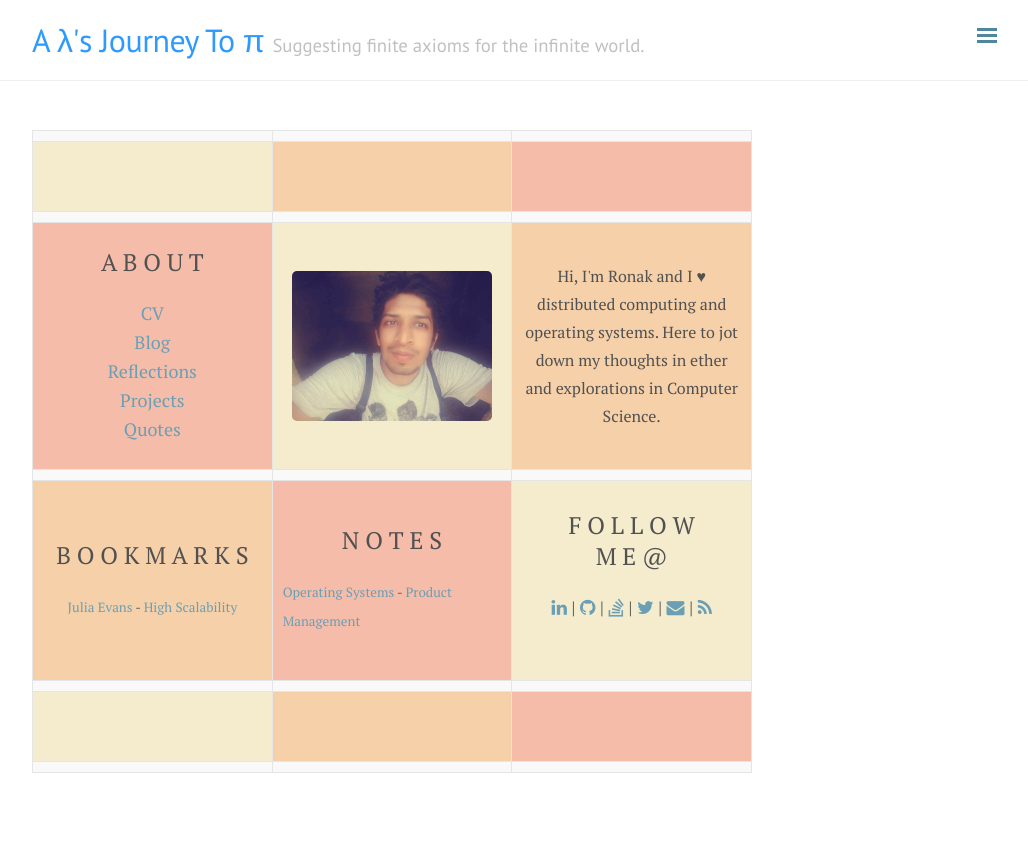
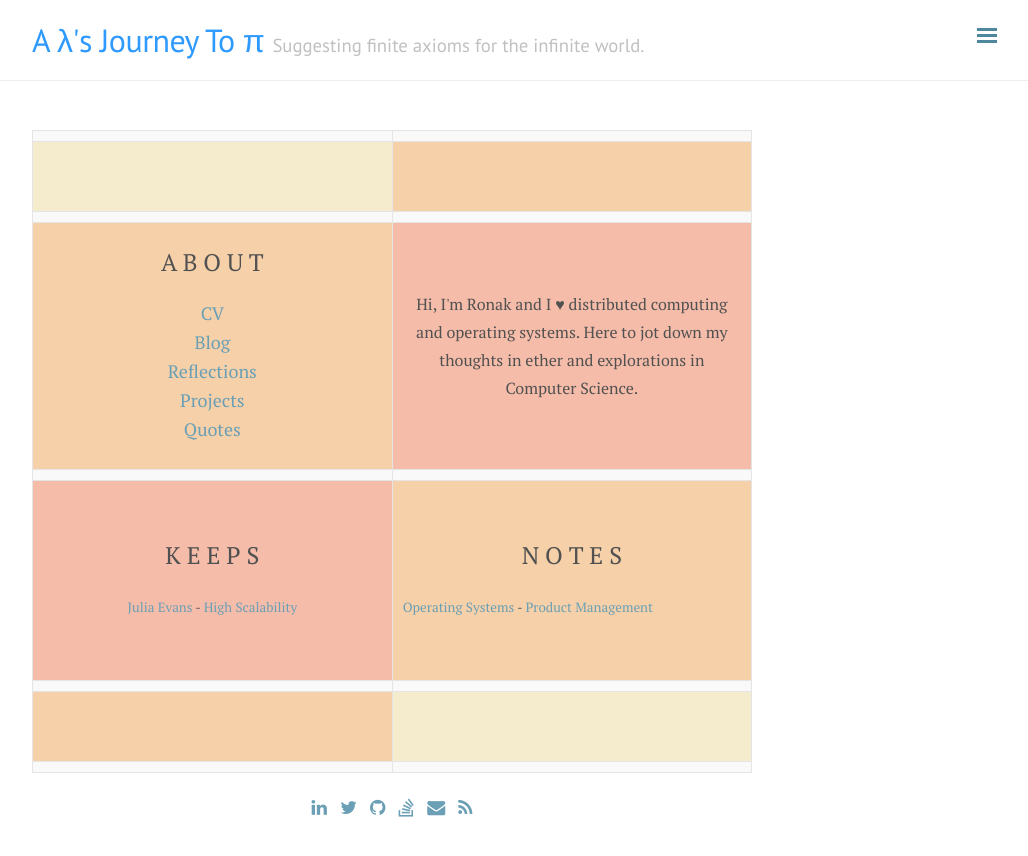
Before and after one commit to rarchk/rarchk.github.io, a Jekyll site: the page built from index.html, in a window 1280 px wide. Shown: the top 856 px of the page, without its empty margins (248-1276 px from the left). Built offline with Jekyll 4.4.1, drawn with Linux system fonts in a browser that asks for light colours; nearby versions of some CDN libraries; comment, search, counter and statistics services are not loaded.

```diff
--- a/index.html
+++ b/index.html
@@ -6,23 +6,23 @@ title: Home
 <article class="post-content">
 <table>
 <tr>
-	<td bgcolor=white width=200 height=0> </td>
-	<td bgcolor=white width=200 height=0> </td>
-	<td bgcolor=white width=200 height=0> </td>
+	<td bgcolor=white width=100 height=0> </td>
+	<td bgcolor=white width=100 height=0> </td>
+
 </tr>
 <tr>
-	<td bgcolor=#F5ECCE width=200 height=70> </td>
-	<td bgcolor=#F5D0A9 width=200 height=70> </td>
-	<td bgcolor=#F5BCA9 width=200 height=70> </td>
+	<td bgcolor=#F5ECCE width=100 height=70> </td>
+	<td bgcolor=#F5D0A9 width=100 height=70> </td>
+
 </tr>
 <tr>
-	<td bgcolor=white width=200 height=0> </td>
-	<td bgcolor=white width=200 height=0> </td>
-	<td bgcolor=white width=200 height=0> </td>
+	<td bgcolor=white width=100 height=0> </td>
+	<td bgcolor=white width=100 height=0> </td>
+
 </tr>
 
 <tr>
-<td bgcolor=#F5BCA9 width=200 height=200>
+<td bgcolor=#F5D0A9 width=100 height=200>
 <p>
 <font size="5">
 <center> A B O U T </center>
@@ -41,15 +41,7 @@ title: Home
 </p>
 </td>
 
-<td bgcolor=#F5ECCE width=200 height=200>
-<p>
-<center>
-	<img width=200 border=0 src="/public/images/profile.jpg" alt="Ronak Kogta" name="picture_link"></a>
-</center>
-</p>
-</td>
-
-<td bgcolor=#F5D0A9 width=200 height=200>
+<td bgcolor=#F5BCA9 width=100 height=200>
 <p>
 <center><font size="3">
 Hi, I'm Ronak and I &#9829; distributed computing and operating systems. Here to jot down my thoughts in ether and explorations in Computer Science.
@@ -58,16 +50,16 @@ Hi, I'm Ronak and I &#9829; distributed computing and operating systems. Here to
 </td>
 </tr>
 <tr>
-	<td bgcolor=red width=200 height=0> </td>
-	<td bgcolor=white width=200 height=0> </td>
-	<td bgcolor=white width=200 height=0> </td>
+	<td bgcolor=red width=100 height=0> </td>
+	<td bgcolor=white width=100 height=0> </td>
+
 </tr>
 
 <tr>
-<td bgcolor=#F5D0A9 width=200 height=200>
+<td bgcolor=#F5BCA9 width=100 height=200>
 <p>
 <font size="5">
-<center> B O O K M A R K S </center>
+<center> K E E P S </center>
 </font>
 
 </p>
@@ -85,70 +77,63 @@ Hi, I'm Ronak and I &#9829; distributed computing and operating systems. Here to
 
 </td>
 
-<td bgcolor=#F5BCA9  width=200 height=200>
+<td bgcolor=#F5D0A9  width=100 height=200>
 <p>
 <font size="5">
 <center> N O T E S  </center>
 </font></p>
 <p>
 	<small>
-		<a href=/blog/NotesOnOS> Operating Systems </a> - <a href="/blog/NotesOnPM"> Product Management </a>
+		<a href="blog/NotesOnOS"> Operating Systems </a> - <a href="blog/NotesOnPM"> Product Management </a>
 	</small>
 </p>
 
 </td>
 
-<td bgcolor=#F5ECCE width=200 height=200>
-<p>
-<font size="5">
-<center>F O L L O W  <br>
- M E @
-</center>
-</font>
-</p>
+</tr>
+<tr>
+	<td bgcolor=red width=100 height=0> </td>
+	<td bgcolor=white width=100 height=0> </td>
+
+</tr>
+
+<tr>
+	<td bgcolor=#F5D0A9 width=100 height=70> </td>
+	<td bgcolor=#F5ECCE width=100 height=70> </td>
+
+</tr>
+<tr>
+	<td bgcolor=white width=100 height=0> </td>
+	<td bgcolor=white width=100 height=0> </td>
+
+</tr>
+
+</table>
 <p>
 <font size="4">
 <center>
 	<a href="https://www.linkedin.com/in/ronakkogta">
           <i class="fa fa-linkedin" aria-hidden="true"></i>
-        </a> |
+        </a> &nbsp;
+        <a href="https://twitter.com/rarchk">
+          <i class="fa fa-twitter" aria-hidden="true"></i>
+        </a> &nbsp;
         <a href="https://github.com/rarchk">
           <i class="fa fa-github" aria-hidden="true"></i>
-        </a> |
+        </a> &nbsp;
         <a href="http://stackoverflow.com/users/733761/rarchk">
           <i class="fa fa-stack-overflow" aria-hidden="true"></i>
-        </a> |
-        <a href="https://twitter.com/rarchk">
-          <i class="fa fa-twitter" aria-hidden="true"></i>
-        </a> |
+        </a>
+         &nbsp;
         <a href="https://www.google.com/recaptcha/mailhide/d?k\x3d01CIzJycu1pq2SHk5xVmq2RQ\x3d\x3d\x26c\x3dlBe-qtR3DTUeG_jldvPx-3bZV6esWSECuGNNBsZs9eA\x3d">
           <i class="fa fa-envelope" aria-hidden="true"></i>
-        </a> |
+        </a> &nbsp;
         <a href="/atom.xml">
           <i class="fa fa-rss" aria-hidden="true"></i>
         </a>
-        <br><br>
+        <br>
 </center>
 </font>
 </p>
-</td>
-</tr>
-<tr>
-	<td bgcolor=white width=200 height=0> </td>
-	<td bgcolor=white width=200 height=0> </td>
-	<td bgcolor=white width=200 height=0> </td>
-</tr>
-<tr>
-	<td bgcolor=#F5ECCE width=200 height=70> </td>
-	<td bgcolor=#F5D0A9 width=200 height=70> </td>
-	<td bgcolor=#F5BCA9 width=200 height=70> </td>
-</tr>
-<tr>
-	<td bgcolor=white width=200 height=0> </td>
-	<td bgcolor=white width=200 height=0> </td>
-	<td bgcolor=white width=200 height=0> </td>
-</tr>
-
-</table>
 </article>
 </div>
```
Also changed, not shown: about.md (deleted, +0 -12 lines), blog/NotesOnOS.md (added, +59 -0 lines), blog/bookmarks.md (deleted, +0 -6 lines), blog/work.md (deleted, +0 -6 lines), public/images/operatingsystems.jpg (added).
